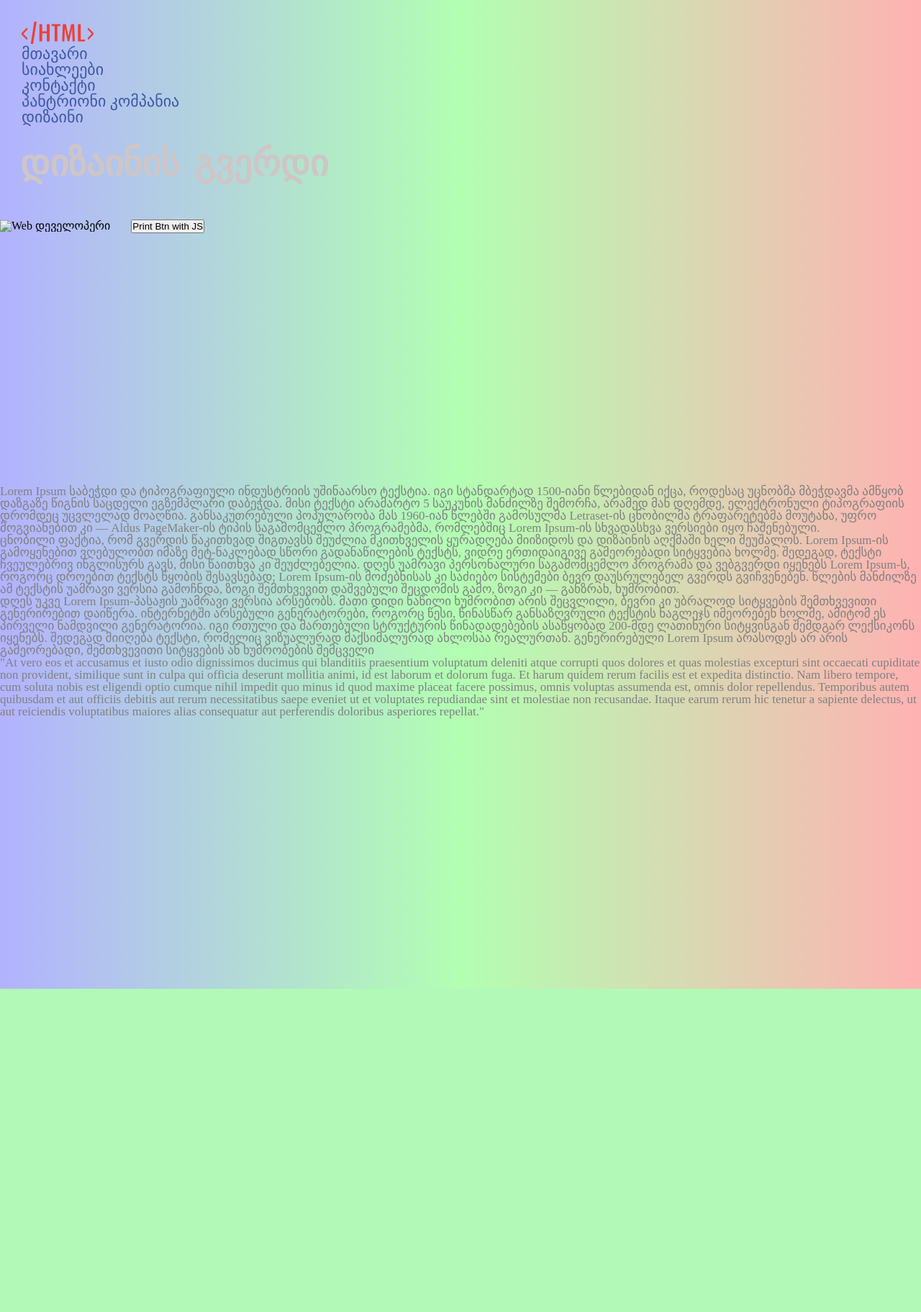
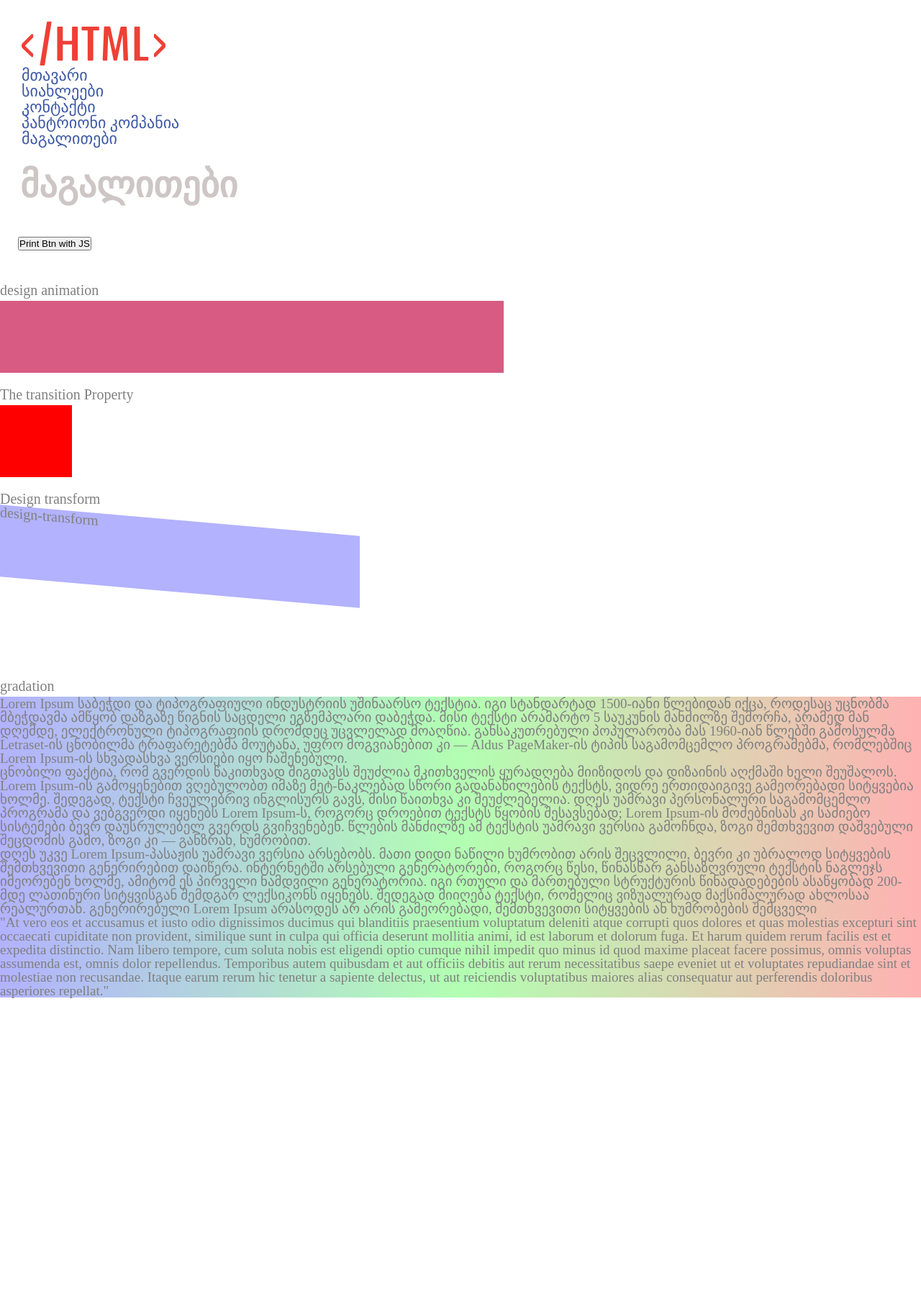
Before and after one commit to rezojoglidze/webProject, a PHP site: page /design.html in a window 1280 px wide. Shown: the whole page at 72% size. Before the commit the page ends 1374 px from the top, so only its background shows below. Run offline with PHP 8.4, Linux system fonts and the light colour scheme.

Commit message:
change Design module name to "example"

```diff
--- a/css/style.css
+++ b/css/style.css
@@ -10,16 +28,17 @@
 li a:hover { transform: scale(1.1); }
 
 #designFooter {
-    height: 700px;
+    height: 900px;
     width: 100%;
-    font-size: 17px;
+    font-size: 19px;
     display: inline-block;
+    margin-top: 100px;
     background-size: 210px;
     background-position: center;
 }
 
 #designHeader {
-    height: 500px;
+    height: 100px;
     width: 100%;
     display: inline-block;
 }
@@ -32,15 +51,60 @@ li a:hover { transform: scale(1.1); }
     font-family: "times new Bangladesh", Times, serif;
 }
 
+.design-p {
+    font-size: 20px;
+    margin-top: 20px;
+    margin-bottom: 5px;
+}
 
 #designPrintBtn {
     margin: 25px;
 }
+
+.design-animation{
+    width: 700px;
+    height: 100px;
+    background-color: rgba(0,0,255,0.3);
+    animation-name: design-animation;
+    animation-duration: 30s;
+}
+
+@keyframes design-animation {
+    from {background-color: rgba(0,0,255,0.3);}
+    to {background-color: red;}
+}
+
+.design-transition {
+    width: 100px;
+    height: 100px;
+    background: red;
+    transition: width 10s;
+}
+
+#design-transition {transition-timing-function: linear;}
+
+.design-transition:hover {
+    width: 700px;
+}
+
+.design-transform{
+    width: 500px;
+    height: 100px;
+    background-color: rgba(0,0,255,0.3);
+    -ms-transform: rotate(5deg); /* IE 9 */
+    transform: rotate(5deg);
+    -ms-transform: skewY(5deg); /* IE 9 */
+    transform: skewY(5deg);
+}
+
 /* Design End*/
 
 
 
 
+
+
+/* about, index, new page start */
 .header{
     padding-top:30px;
     padding-left:30px;
@@ -48,8 +112,7 @@ li a:hover { transform: scale(1.1); }
 }
 /* Banner */
 .head-banner{
-    width:100px;
-    /* padding-left:30px; */
+    width:200px;
 }
 
 .banner{
--- a/design.html
+++ b/design.html
@@ -6,10 +6,11 @@
     <link rel="stylesheet" href="css/style.css" />
     <link rel="icon" href="img/address.svg" />
     <meta name="author" content="რეზო ჯოგლიძე">
+    <meta name="viewport" content="width=device-width, initial-scale=1.0">
 </head>
 
 
-<body id ="gradation">
+<body>
 <header class="header">
     <a class= banner href="index.html">
         <img class="head-banner" src="img/head-banner.svg" alt="head-banner is missing">
@@ -20,16 +21,24 @@
             <li class=Rezo-Mtavruli class="hell"><a href="news.html">სიახლეები</a></li>
             <li class=Rezo-Mtavruli class="hell"><a href="about.html">კონტაქტი</a></li>
             <li class=Rezo-Mtavruli class="hell"><a href="pantrionCompany.html">პანტრიონი კომპანია</a></li>
-            <li class=Rezo-Mtavruli class="hell"><a href="design.html">დიზაინი</a></li>
+            <li class=Rezo-Mtavruli class="hell"><a href="design.html">მაგალითები</a></li>
 
         </ul>
     </nav>
 </header>
 
 <div id="designHeader">
+    <h1 id = "design_h1">მაგალითები</h1>
+</div>
 
-    <h1 id = "design_h1">დიზაინის გვერდი</h1>
-    <img alt="Web დეველოპერი" usemap="#workmap" width="400" height="379">
+<div>
+    <button id ="designPrintBtn"onclick="myFunction()">Print Btn with JS</button>
+    <p class="design-p">design animation</p>
+    <div class = "design-animation"></div>
+    <p class="design-p">The transition Property</p>
+    <div class = "design-transition" id = "design-transition"></div>
+    <p class="design-p">Design transform </p>
+    <div class = "design-transform"> <p class="design-p">design-transform</p> </div>
 
     <map name="workmap">
         <area shape="rect" coords="30,45,260,340" alt="Computer" href="#">
@@ -37,20 +46,22 @@
         <area shape="circle" coords="339,305,35" alt="note" href="#">
     </map>
 
-    <button id ="designPrintBtn"onclick="myFunction()">Print Btn with JS</button>
-    <script>
-        function myFunction() {
-            alert("print is avaliable");
-        }
-    </script>
 </div>
 
 <div id="designFooter">
+    <p class="design-p">gradation</p>
+    <div id ="gradation">
     <p>Lorem Ipsum საბეჭდი და ტიპოგრაფიული ინდუსტრიის უშინაარსო ტექსტია. იგი სტანდარტად 1500-იანი წლებიდან იქცა, როდესაც უცნობმა მბეჭდავმა ამწყობ დაზგაზე წიგნის საცდელი ეგზემპლარი დაბეჭდა. მისი ტექსტი არამარტო 5 საუკუნის მანძილზე შემორჩა, არამედ მან დღემდე, ელექტრონული ტიპოგრაფიის დრომდეც უცვლელად მოაღწია. განსაკუთრებული პოპულარობა მას 1960-იან წლებში გამოსულმა Letraset-ის ცნობილმა ტრაფარეტებმა მოუტანა, უფრო მოგვიანებით კი — Aldus PageMaker-ის ტიპის საგამომცემლო პროგრამებმა, რომლებშიც Lorem Ipsum-ის სხვადასხვა ვერსიები იყო ჩაშენებული.</p>
     <p>ცნობილი ფაქტია, რომ გვერდის წაკითხვად შიგთავსს შეუძლია მკითხველის ყურადღება მიიზიდოს და დიზაინის აღქმაში ხელი შეუშალოს. Lorem Ipsum-ის გამოყენებით ვღებულობთ იმაზე მეტ-ნაკლებად სწორი გადანაწილების ტექსტს, ვიდრე ერთიდაიგივე გამეორებადი სიტყვებია ხოლმე. შედეგად, ტექსტი ჩვეულებრივ ინგლისურს გავს, მისი წაითხვა კი შეუძლებელია. დღეს უამრავი პერსონალური საგამომცემლო პროგრამა და ვებგვერდი იყენებს Lorem Ipsum-ს, როგორც დროებით ტექსტს წყობის შესავსებად; Lorem Ipsum-ის მოძებნისას კი საძიებო სისტემები ბევრ დაუსრულებელ გვერდს გვიჩვენებენ. წლების მანძილზე ამ ტექსტის უამრავი ვერსია გამოჩნდა, ზოგი შემთხვევით დაშვებული შეცდომის გამო, ზოგი კი — განზრახ, ხუმრობით.</p>
     <p>დღეს უკვე Lorem Ipsum-პასაჟის უამრავი ვერსია არსებობს. მათი დიდი ნაწილი ხუმრობით არის შეცვლილი, ბევრი კი უბრალოდ სიტყვების შემთხვევითი გენერირებით დაიწერა. ინტერნეტში არსებული გენერატორები, როგორც წესი, წინასწარ განსაზღვრული ტექსტის ნაგლეჯს იმეორებენ ხოლმე, ამიტომ ეს პირველი ნამდვილი გენერატორია. იგი რთული და მართებული სტრუქტურის წინადადებების ასაწყობად 200-მდე ლათინური სიტყვისგან შემდგარ ლექსიკონს იყენებს. შედეგად მიიღება ტექსტი, რომელიც ვიზუალურად მაქსიმალურად ახლოსაა რეალურთან. გენერირებული Lorem Ipsum არასოდეს არ არის გამეორებადი, შემთხვევითი სიტყვების ან ხუმრობების შემცველი</p>
     <p>"At vero eos et accusamus et iusto odio dignissimos ducimus qui blanditiis praesentium voluptatum deleniti atque corrupti quos dolores et quas molestias excepturi sint occaecati cupiditate non provident, similique sunt in culpa qui officia deserunt mollitia animi, id est laborum et dolorum fuga. Et harum quidem rerum facilis est et expedita distinctio. Nam libero tempore, cum soluta nobis est eligendi optio cumque nihil impedit quo minus id quod maxime placeat facere possimus, omnis voluptas assumenda est, omnis dolor repellendus. Temporibus autem quibusdam et aut officiis debitis aut rerum necessitatibus saepe eveniet ut et voluptates repudiandae sint et molestiae non recusandae. Itaque earum rerum hic tenetur a sapiente delectus, ut aut reiciendis voluptatibus maiores alias consequatur aut perferendis doloribus asperiores repellat."</p>
 </div>
+</div>
 
+<script>
+    function myFunction() {
+        alert("print Btn Tapped");
+    }
+</script>
 </body>
 </html>
--- a/news.html
+++ b/news.html
@@ -5,6 +5,7 @@
     <link rel="stylesheet" href="css/style.css">
     <title>სიახლეები</title>
     <meta name="author" content="რეზო ჯოგლიძე">
+    <meta name="viewport" content="width=device-width, initial-scale=1.0">
 </head>
 
 
@@ -22,7 +23,7 @@
             <li class=Rezo-Mtavruli class="hell" ><a href="news.html">სიახლეები</a></li>
             <li class=Rezo-Mtavruli class="hell" ><a href="about.html">კონტაქტი</a></li>
             <li class=Rezo-Mtavruli class="hell"><a href="pantrionCompany.html">პანტრიონი კომპანია</a></li>
-            <li class=Rezo-Mtavruli class="hell"><a href="design.html">დიზაინი</a></li>
+            <li class=Rezo-Mtavruli class="hell"><a href="design.html">მაგალითები</a></li>
         </ul>
     </nav>
 </header>
@@ -75,11 +76,10 @@
     <div class="gray-gradient"></div>
 
 </section>
-<footer class="newsSocial">
+<footer class="socialIcons">
     <a href="http://www.facebook.com">
         <img class=social-fb src="img/facebook-logo.svg" alt="facebook-logo isn't responding">
     </a>
-    <!-- <img src="/img/shuala.svg" alt=""> -->
     <a href="http://www.youtube.com">
         <img class=social-yt src="img/youtube-logo.svg" alt="not responding">
     </a>
--- a/pantrionCompany.html
+++ b/pantrionCompany.html
@@ -22,7 +22,7 @@
             <li class=Rezo-Mtavruli class="hell" ><a href="news.html">სიახლეები</a></li>
             <li class=Rezo-Mtavruli class="hell" ><a href="about.html">კონტაქტი</a></li>
             <li class=Rezo-Mtavruli class="hell"><a href="pantrionCompany.html">პანტრიონი კომპანია</a></li>
-            <li class=Rezo-Mtavruli class="hell"><a href="design.html">დიზაინი</a></li>
+            <li class=Rezo-Mtavruli class="hell"><a href="design.html">მაგალითები</a></li>
         </ul>
     </nav>
 </header>
```
Also changed, not shown: other parts of css/style.css (+50 -22 lines), about.html (+15 -9 lines), index.html (+6 -5 lines).
